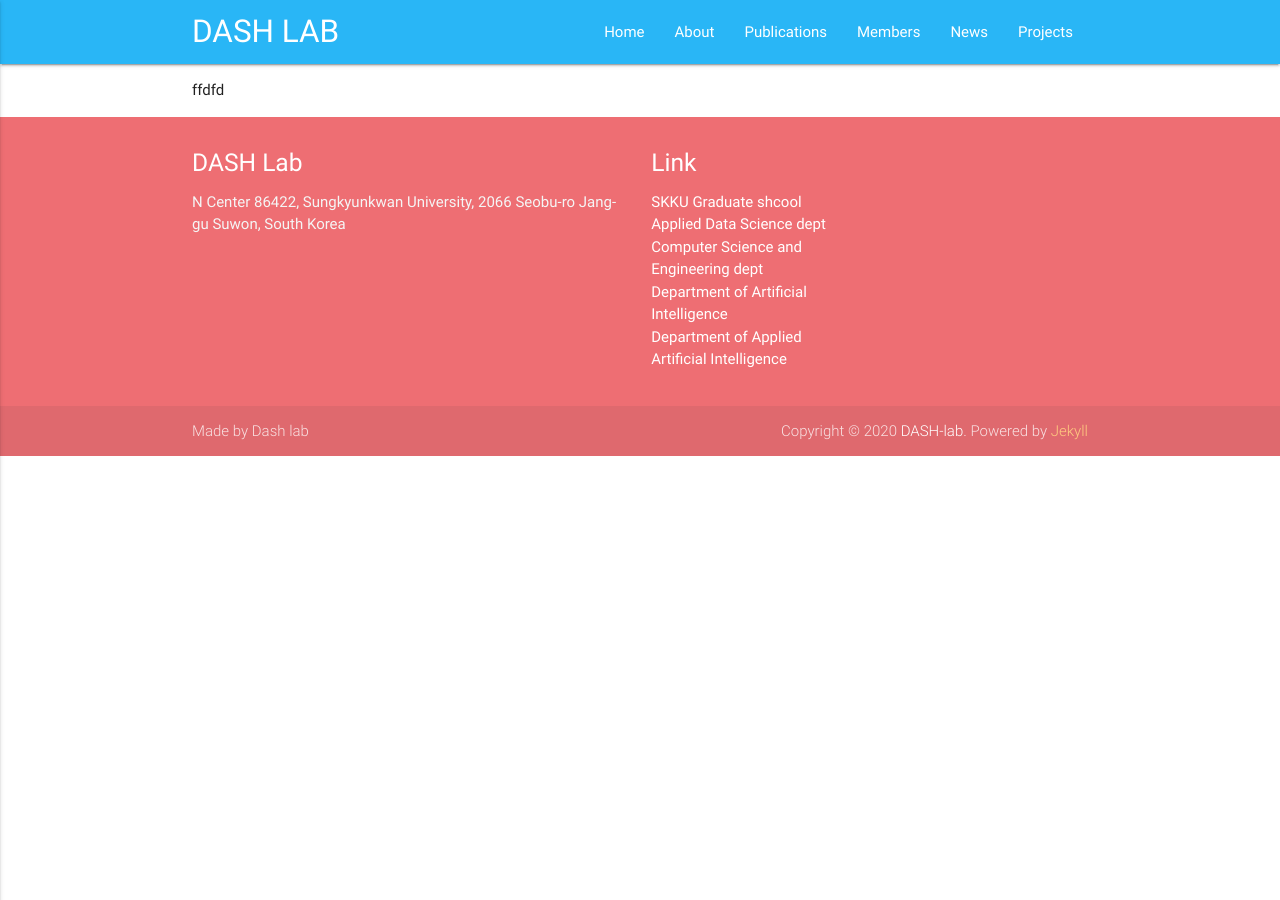
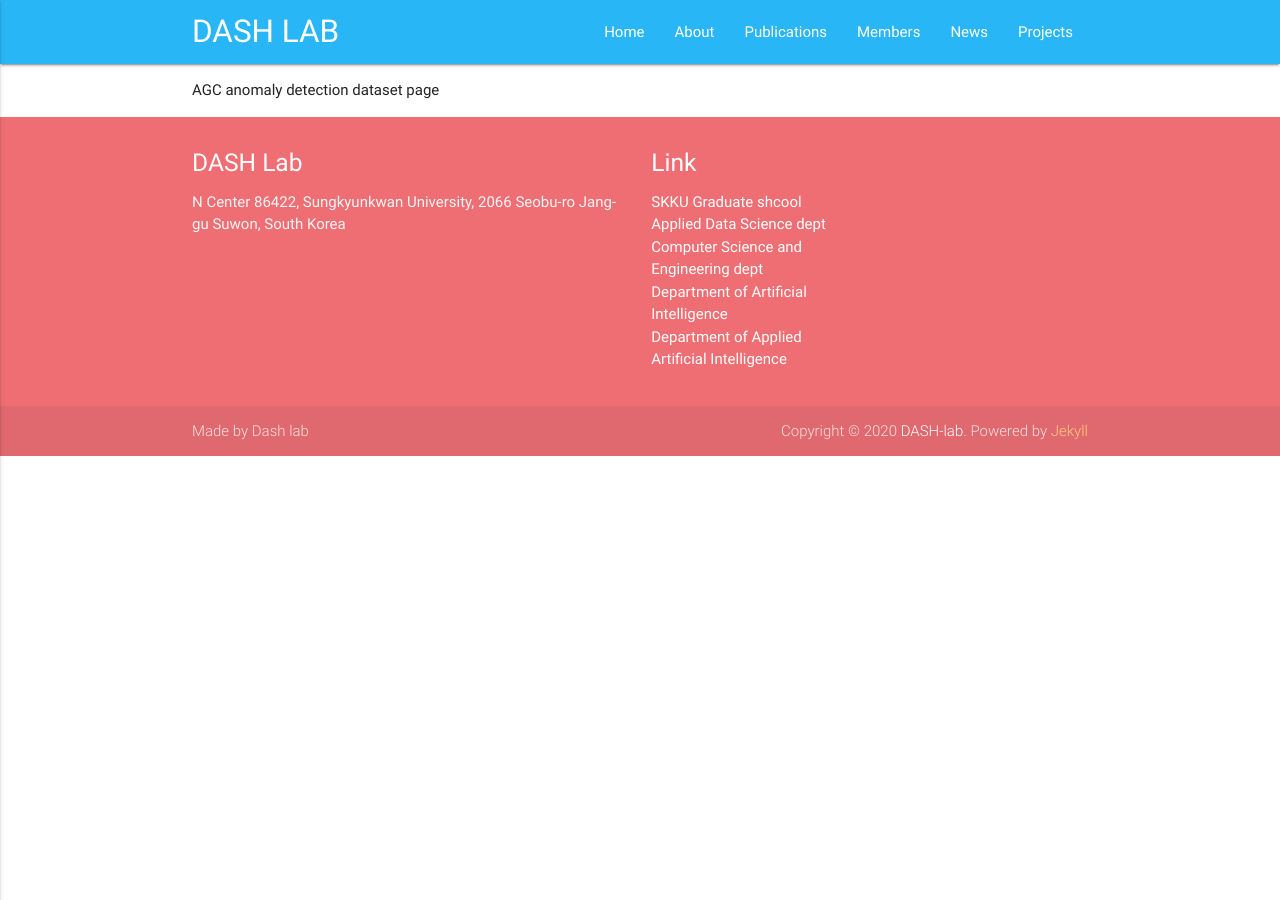
Before and after one commit to Yurim990507/DASH-Lab.github.io, a Jekyll site: the page built from example6.md, in a window 1280 px wide. Built offline with Jekyll 4.4.1, drawn with Linux system fonts in a browser that asks for light colours; our own code applies the rules of GitHub Pages for plain Markdown files.

Commit message:
Update example6.md

```diff
--- a/example6.md
+++ b/example6.md
@@ -1 +1 @@
-ffdfd
+<p> AGC anomaly detection dataset page</p>
```
